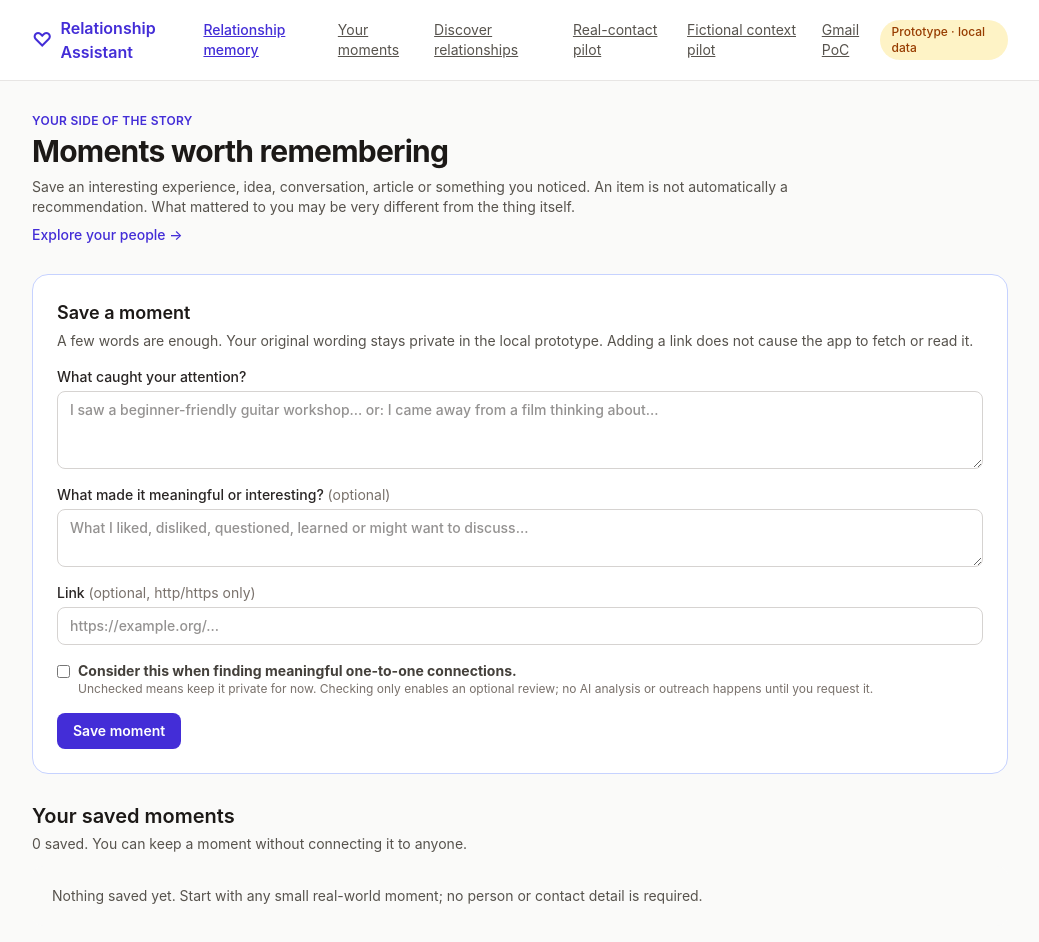
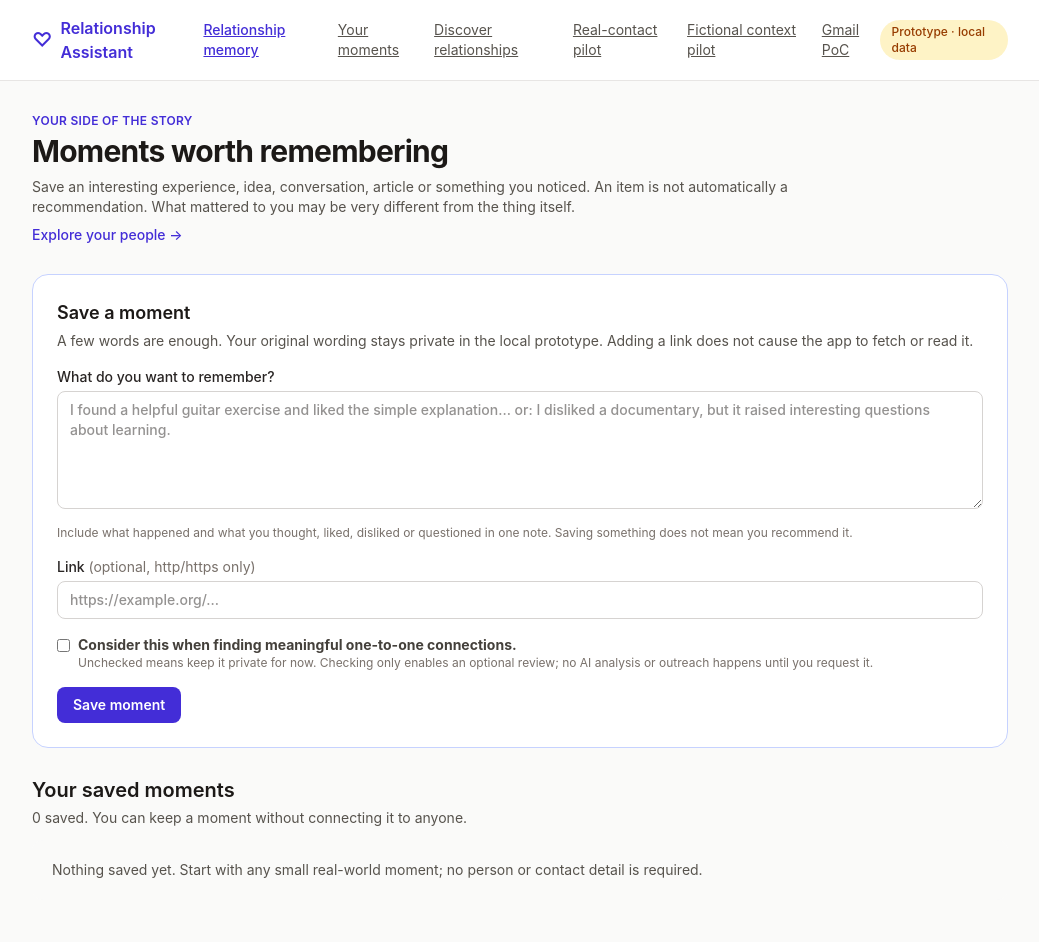
Before and after one commit to jjhonson/relationship-assistant, a Next.js app: page /moments in a window 1280 px wide. Shown: the top 942 px of the page, without its empty margins (120-1159 px from the left). Built offline with nearby package versions, Linux system fonts and the light colour scheme.

Commit message:
fix: capture meaningful moments as a single natural-language note

```diff
--- a/src/app/moments/page.tsx
+++ b/src/app/moments/page.tsx
@@ -35,17 +35,15 @@ export default async function MomentsPage({
         </p>
         <form action={saveUserMoment} className="mt-4 space-y-4">
           <label className="block text-sm font-medium text-stone-800">
-            What caught your attention?
-            <textarea name="description" required maxLength={1000} rows={3}
-              placeholder="I saw a beginner-friendly guitar workshop… or: I came away from a film thinking about…"
+            What do you want to remember?
+            <textarea name="description" required maxLength={3000} rows={5}
+              placeholder="I found a helpful guitar exercise and liked the simple explanation… or: I disliked a documentary, but it raised interesting questions about learning."
               className="mt-1 block w-full rounded-lg border border-stone-300 bg-white px-3 py-2 text-sm" />
           </label>
-          <label className="block text-sm font-medium text-stone-800">
-            What made it meaningful or interesting? <span className="font-normal text-stone-500">(optional)</span>
-            <textarea name="reflection" maxLength={2000} rows={2}
-              placeholder="What I liked, disliked, questioned, learned or might want to discuss…"
-              className="mt-1 block w-full rounded-lg border border-stone-300 bg-white px-3 py-2 text-sm" />
-          </label>
+          <p className="text-xs text-stone-500">
+            Include what happened and what you thought, liked, disliked or questioned in one note.
+            Saving something does not mean you recommend it.
+          </p>
           <label className="block text-sm font-medium text-stone-800">
             Link <span className="font-normal text-stone-500">(optional, http/https only)</span>
             <input name="url" type="url" maxLength={2048} placeholder="https://example.org/..."
@@ -97,13 +95,9 @@ export default async function MomentsPage({
                   {moment.consideration === "private" ? "Private moment" : "Eligible for optional private matching"}
                 </p>
                 <p className="mt-2 whitespace-pre-wrap text-sm font-medium text-stone-900">{moment.description}</p>
-                {moment.reflection ? (
+                {moment.reflection && (
                   <p className="mt-2 whitespace-pre-wrap text-sm text-stone-700">
                     <strong>What it meant to you:</strong> {moment.reflection}
-                  </p>
-                ) : (
-                  <p className="mt-2 text-xs text-stone-500">
-                    No reaction recorded. Saving this does not imply that you liked or recommend it.
                   </p>
                 )}
                 {moment.url && (
--- a/src/lib/moment-people.ts
+++ b/src/lib/moment-people.ts
@@ -40,7 +40,7 @@ type OpenAIResponse = {
 
 export const MOMENT_MATCH_PROMPT = [
   "Help the user notice when something that happened in their own life could form a thoughtful one-to-one connection with a person they know.",
-  "Consider the moment's DESCRIPTION and the user's own REFLECTION separately. An article, film, event, or saved link is not an endorsement or recommendation.",
+  "DESCRIPTION may contain both what happened and the user's opinion in one natural-language note. REFLECTION is an optional legacy supplement and may be empty. Read all the user's words without inventing a missing reaction. An article, film, event, or saved link is not an endorsement or recommendation.",
   "Never claim the user enjoyed, admired, agreed with, recommended, or wants to send an item unless their own words expressly support that.",
   "Match the SPECIFIC insight, experience, question, useful contribution or human situation that matters, not a superficial shared keyword.",
   "The other person's interest or relationship history must be directly supported by candidate dated claims and source IDs. Do not invent affinity, closeness, current location or an event having occurred.",
--- a/src/lib/personal-moment.ts
+++ b/src/lib/personal-moment.ts
@@ -29,8 +29,8 @@ export function createPersonalMoment(
   const reflection = String(input.reflection ?? "").trim();
   const url = String(input.url ?? "").trim();
 
-  if (!description || description.length > 1000) {
-    throw new Error("Describe what you want to remember (up to 1,000 characters).");
+  if (!description || description.length > 3000) {
+    throw new Error("Describe what you want to remember (up to 3,000 characters).");
   }
   if (reflection.length > 2000) {
     throw new Error("Your thoughts must be 2,000 characters or fewer.");
```
Also changed, not shown: 2 other files (tests, documents, lock files or other folders).
